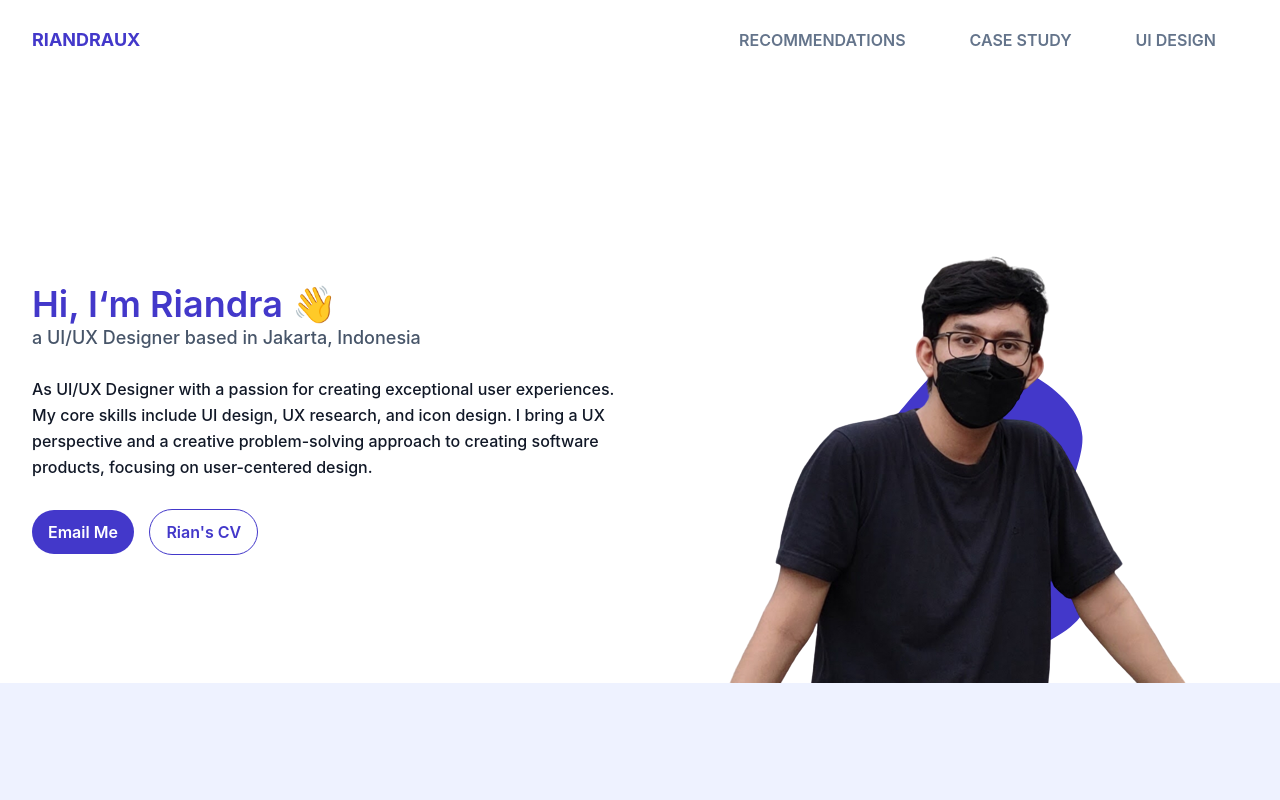
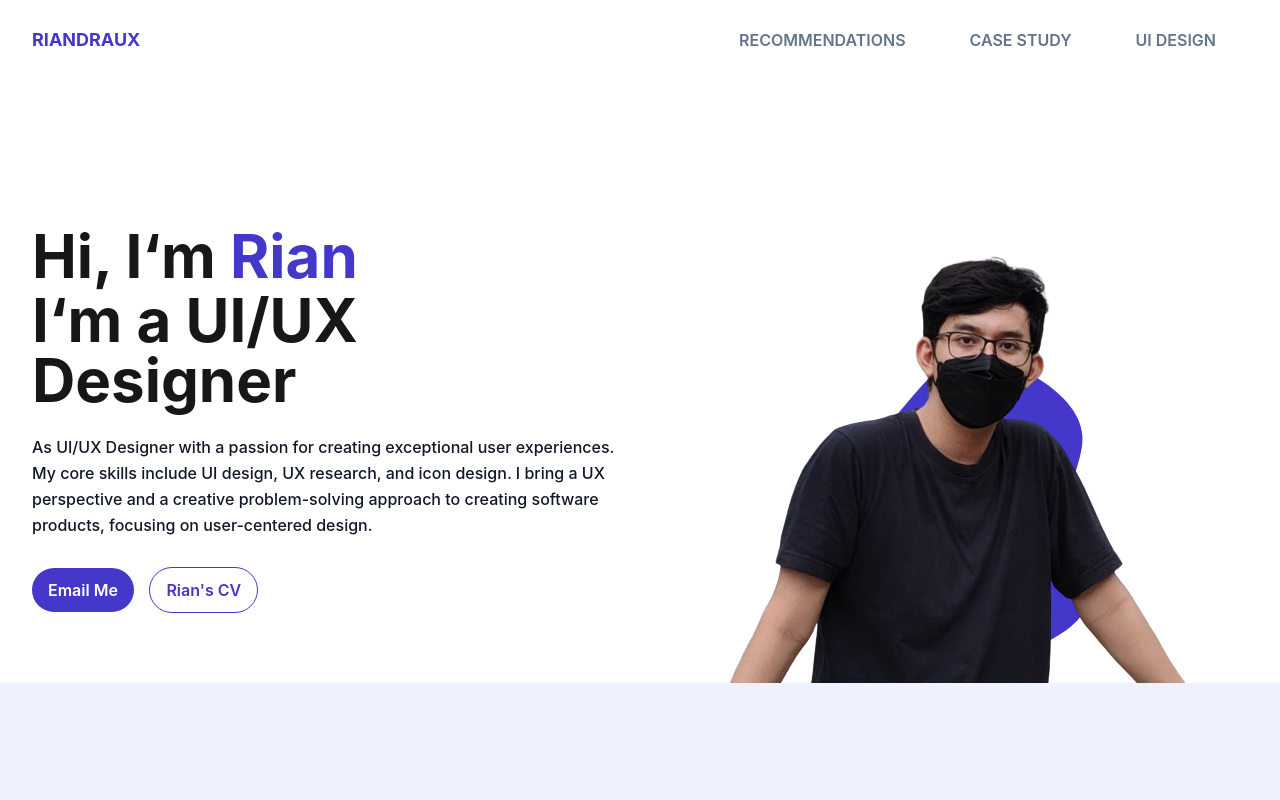
Before and after one commit to rianuiux/portfolio, a website: page index.html in a window 1280 px wide. Shown: the top 800 px of the page. Drawn offline with Linux system fonts and the light colour scheme.

Commit message:
update hero 19052023

```diff
--- a/index.html
+++ b/index.html
@@ -32,6 +32,7 @@
                                 group-hover:text-primary">Home</a>
 
                                 <span class="block font-bold text-dark text-4xl bg-primary mt-1 lg:text-4xl">Riandra</span>
+                                <h2 class="font-medium text-slate-600 text-lg mb-6">a UI/UX Designer based in Jakarta, Indonesia</h2>
                             </li> -->
                             <li class="group">
                                 <a href="#about" class="text-base font-semibold text-slate-500 py-2 mx-8 flex uppercase
@@ -59,8 +60,9 @@
         <div class="container">
             <div class="flex flex-wrap">
                 <div class="w-full self-center px-4 lg:w-1/2">
-                    <h1 class="text-lg font-semibold text-primary md:text-4xl">Hi, I‘m Riandra 👋</h1>
-                    <h2 class="font-medium text-slate-600 text-lg mb-6">a UI/UX Designer based in Jakarta, Indonesia</h2>
+                    <h1 class="text-3xl font-bold text-neutral-900 mb-1 md:text-6xl">Hi, I‘m <span class="text-primary">Rian</span></h1>
+                    <h1 class="text-3xl font-bold text-neutral-900 mb-6 md:text-6xl">I‘m a UI/UX Designer</h1>
+
                     <p class="font-medium text-gray-900 mb-10 leading-relaxed"> As UI/UX Designer with a passion for creating
                         exceptional user experiences. My core skills include UI design, UX research, and icon design.
                         I bring a UX perspective and a creative problem-solving approach to creating software products, focusing on user-centered
```
